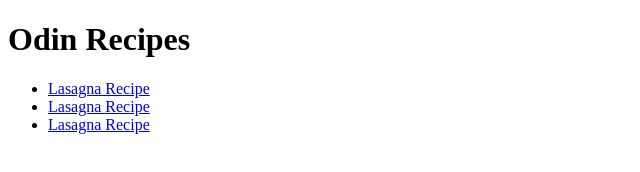
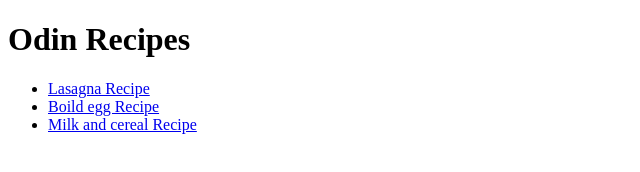
Before and after one commit to bl4ze4447/odin-recipes, a plain HTML site: page index.html in a window 1280 px wide. Shown: the whole page, without its empty margins (0-640 px from the left). Drawn offline with Linux system fonts and the light colour scheme.

Commit message:
Fixed typo in two of the recipe anchors

```diff
--- a/index.html
+++ b/index.html
@@ -9,8 +9,8 @@
     <h1>Odin Recipes</h1>
     <ul>
         <li><a href="./recipes/lasagna.html">Lasagna Recipe</a></li>
-        <li><a href="./recipes/boiled_egg.html">Lasagna Recipe</a></li>
-        <li><a href="./recipes/milk_and_cereal.html">Lasagna Recipe</a></li>
+        <li><a href="./recipes/boiled_egg.html">Boild egg Recipe</a></li>
+        <li><a href="./recipes/milk_and_cereal.html">Milk and cereal Recipe</a></li>
     </ul>
 </body>
 </html>
```
